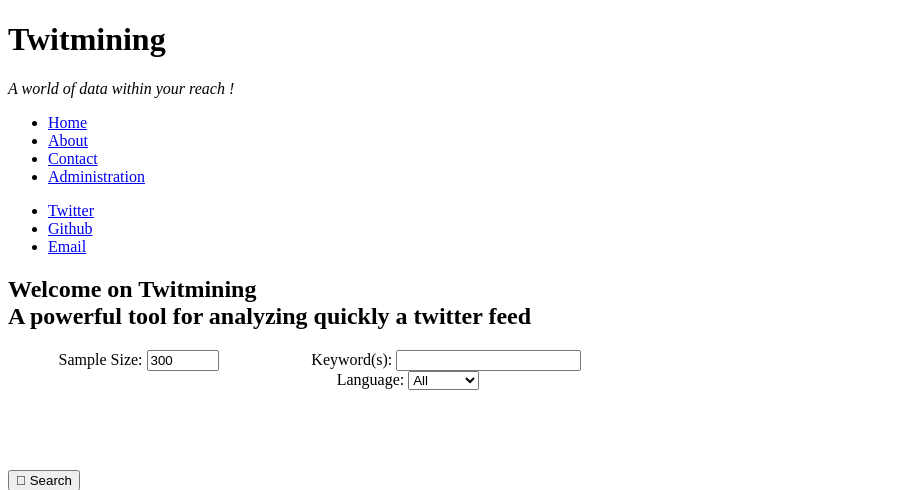
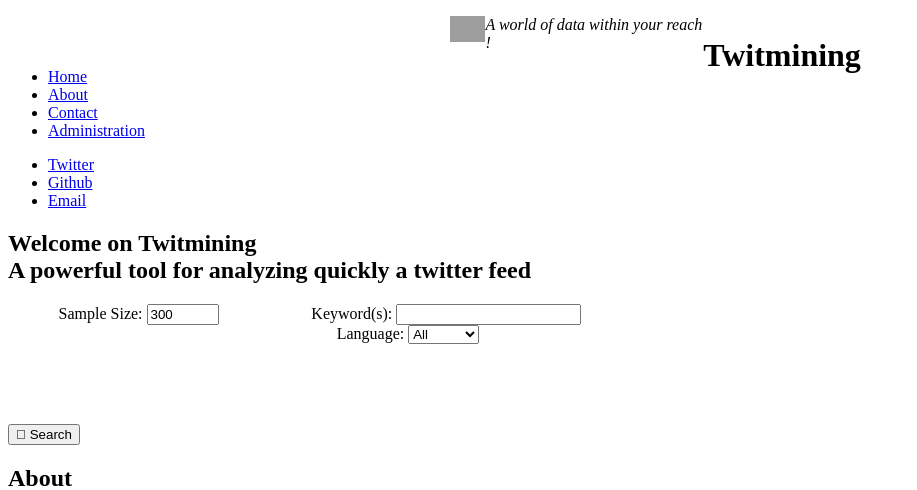
Before and after one commit to tuhinmas/twitmining, a Django app: page /home/ in a window 1280 px wide. Shown: the top 490 px of the page, without its empty margins (0-917 px from the left). Run offline with Django 3.2, Linux system fonts and the light colour scheme; some libraries are stand-ins or nearby versions; grey boxes are pictures that could not be loaded.

Commit message:
add temporary logo + update readme

```diff
--- a/templates/base.html
+++ b/templates/base.html
@@ -25,8 +25,12 @@
 
 			<!-- Logo -->
 			<div id="logo">
-				<!--<span class="image avatar48"><img src="{% static '/avatar.jpg' %}" alt="" /></span>-->
+                <div style="float: left; margin-left: 35%; height: 35px;">
+				<img src="{% static 'assets/css/images/logo.png' %}" alt="" width="35px" />
+                </div>
+                <div style="float: right; width: 45%;">
 				<h1 id="title">Twitmining</h1>
+                </div>
 				<p><I>A world of data within your reach !</I></p>
 			</div>
 
```
Also changed, not shown: README.md, img/home.png (added), img/query.png (added), img/twitmining.gif (deleted), img/twitmining.png (deleted).
